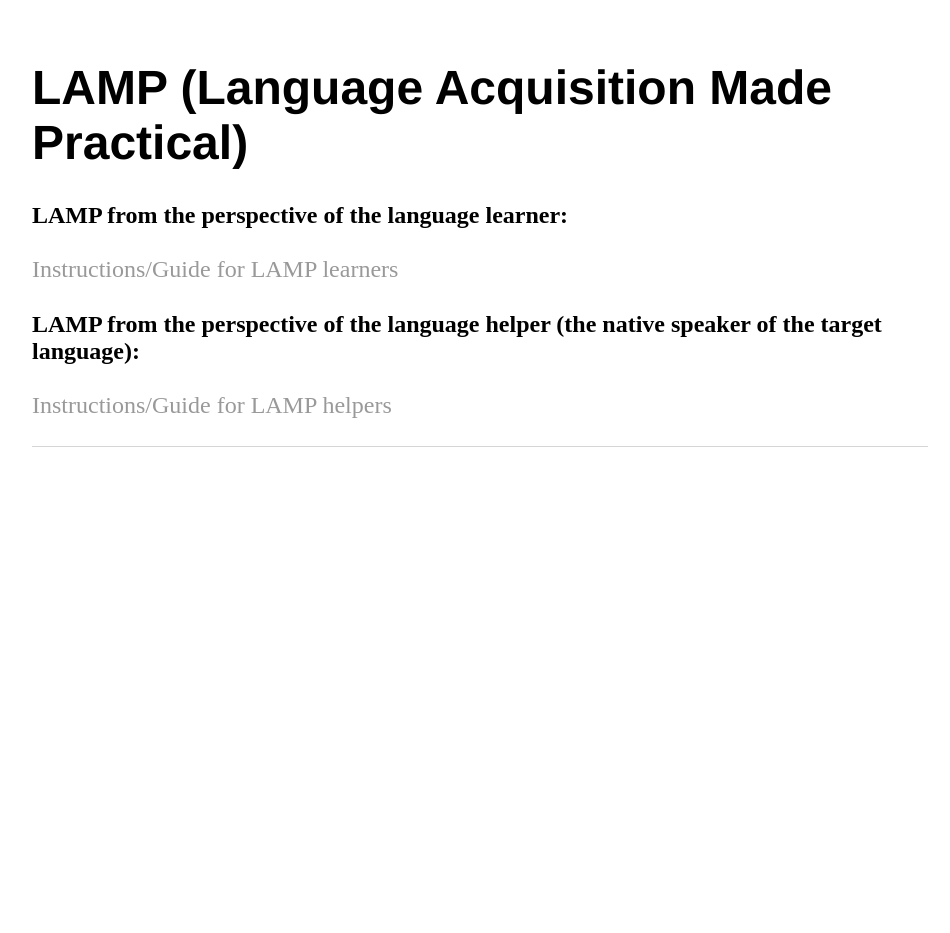
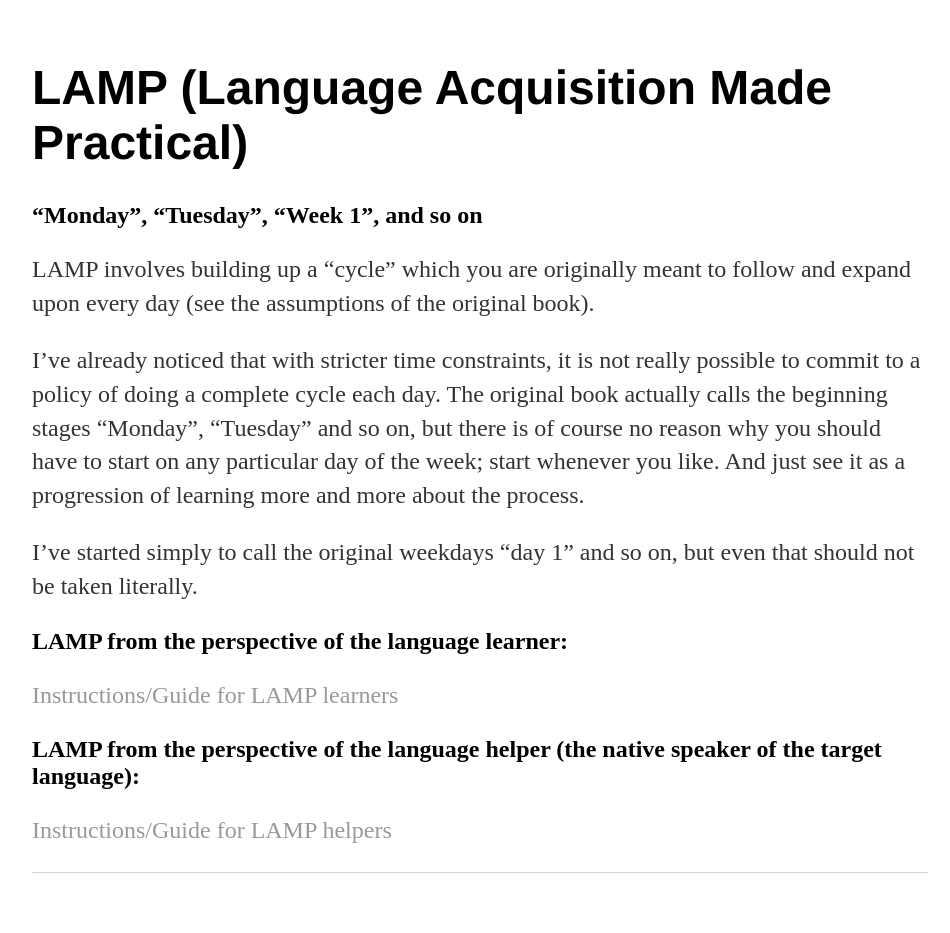
Before and after one commit to nczempin/ll, a Jekyll site: the page built from lamp-meat.md, in a window 1280 px wide. Shown: the whole page, without its empty margins (160-1110 px from the left). Built offline with Jekyll 4.4.1, drawn with Linux system fonts in a browser that asks for light colours; our own code applies the rules of GitHub Pages for plain Markdown files; before the commit the page ends 900 px from its top, so only the background shows below that.

Commit message:
Update lamp-meat.md

```diff
--- a/lamp-meat.md
+++ b/lamp-meat.md
@@ -1,4 +1,11 @@
 # LAMP (Language Acquisition Made Practical)
+
+## "Monday", "Tuesday", "Week 1", and so on
+LAMP involves building up a "cycle" which you are originally meant to follow and expand upon every day (see the assumptions of the original book).
+
+I've already noticed that with stricter time constraints, it is not really possible to commit to a policy of doing a complete cycle each day. The original book actually calls the beginning stages "Monday", "Tuesday" and so on, but there is of course no reason why you should have to start on any particular day of the week; start whenever you like. And just see it as a progression of learning more and more about the process.
+
+I've started simply to call the original weekdays "day 1" and so on, but even that should not be taken literally.
 
 ## LAMP from the perspective of the language learner:
 [Instructions/Guide for LAMP learners](lamp-learner)
```
